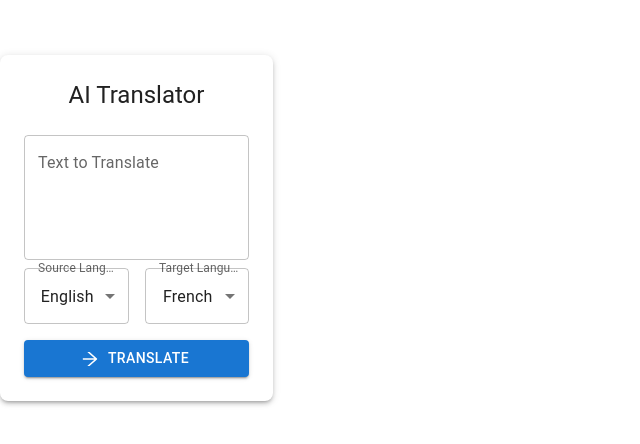
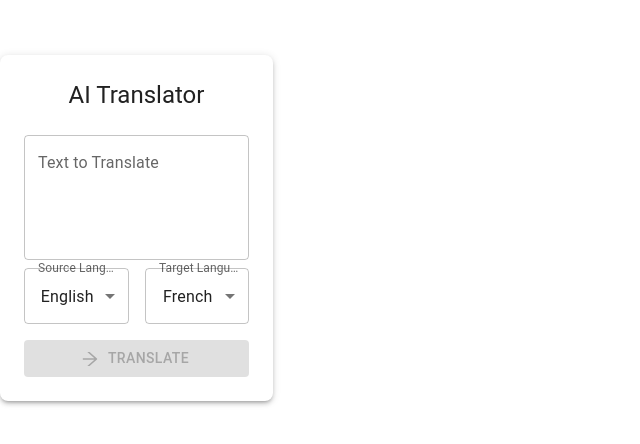
Before and after one commit to saikothasan/ai-translator, a React (Vite) app: page / in a window 1280 px wide. Shown: the part 192-636 px from the top of the page, without its empty margins (0-640 px from the left). Built offline with nearby package versions, Linux system fonts and the light colour scheme.

Commit message:
Update TranslateForm.tsx

```diff
--- a/src/components/TranslateForm.tsx
+++ b/src/components/TranslateForm.tsx
@@ -12,19 +12,23 @@ const TranslateForm: React.FC = () => {
   const [targetLang, setTargetLang] = useState('fr');
   const [loading, setLoading] = useState(false);
   const [translation, setTranslation] = useState<string | null>(null);
+  const [error, setError] = useState<string | null>(null);
 
   const handleTranslate = async () => {
     setLoading(true);
     setTranslation(null);
+    setError(null);
+
     try {
       const response = await axios.post<TranslationResponse>(
         'https://nameless.aicodegen.workers.dev',
-        { text, source_lang: sourceLang, target_lang: targetLang }
+        { text, source_lang: sourceLang, target_lang: targetLang },
+        { timeout: 15000 }  // 15 seconds timeout
       );
       setTranslation(response.data.response.translation_text);
-    } catch (error) {
-      console.error('Translation error:', error);
-      setTranslation('Error while translating. Please try again.');
+    } catch (error: any) {
+      console.error('API Error:', error);
+      setError('Error while translating. Please try again.');
     } finally {
       setLoading(false);
     }
@@ -65,11 +69,19 @@ const TranslateForm: React.FC = () => {
         fullWidth
         onClick={handleTranslate}
         startIcon={<AiOutlineArrowRight />}
-        disabled={loading}
+        disabled={loading || !text}
       >
         Translate
       </Button>
+
       {loading && <Loader />}
+
+      {error && (
+        <Box mt={3} p={2} bgcolor="error.main" color="white" borderRadius={2}>
+          <Typography variant="body1">{error}</Typography>
+        </Box>
+      )}
+
       {translation && (
         <Box mt={3} p={2} border={1} borderRadius={2} borderColor="grey.300">
           <Typography variant="subtitle1" gutterBottom>
```
